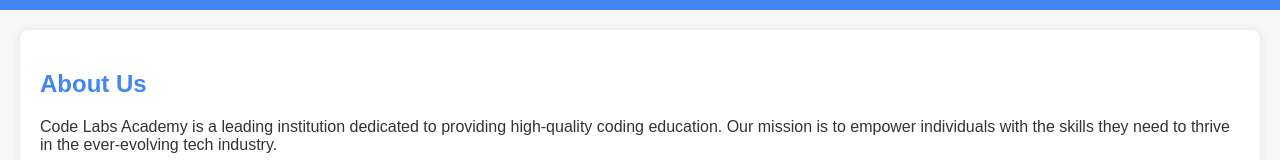
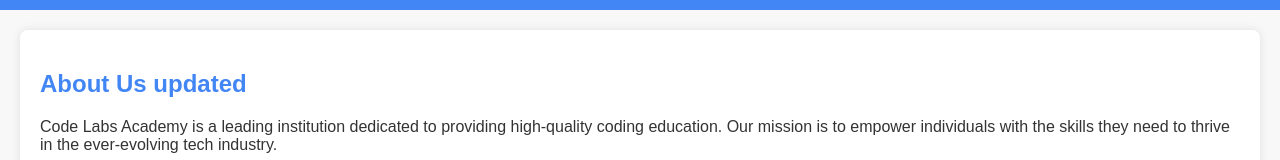
Before and after one commit to Hamze94/myProject, a plain HTML site: page index.html in a window 1280 px wide. Shown: the part 144-304 px from the top of the page. Drawn offline with Linux system fonts and the light colour scheme.

Commit message:
updated content

```diff
--- a/index.html
+++ b/index.html
@@ -14,7 +14,7 @@
     </header>
 
     <section class="about">
-      <h2>About Us</h2>
+      <h2>About Us updated</h2>
       <p>
         Code Labs Academy is a leading institution dedicated to providing
         high-quality coding education. Our mission is to empower individuals
```
